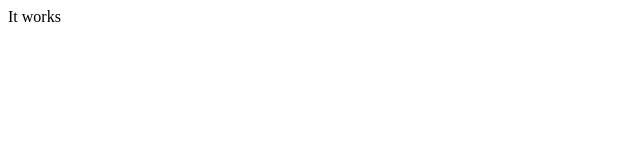
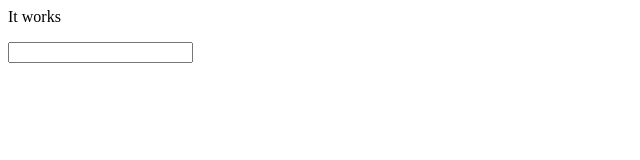
Before and after one commit to hammerwhammer/bacon, a plain HTML site: page index.html in a window 1280 px wide. Shown: the whole page, without its empty margins (0-640 px from the left). Drawn offline with Linux system fonts and the light colour scheme.

Commit message:
Update index.html

```diff
--- a/index.html
+++ b/index.html
@@ -5,5 +5,6 @@
 <p>
 It works
 </p>
+<input type="text" name="username" id="username" />
 </body
 </html>
```
